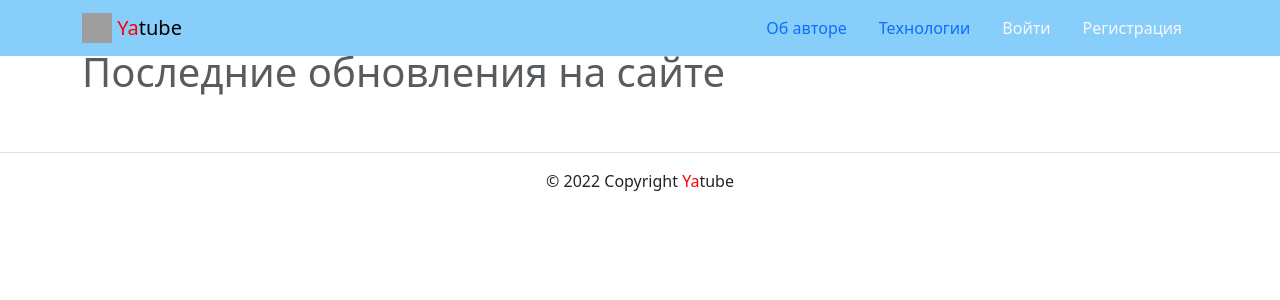
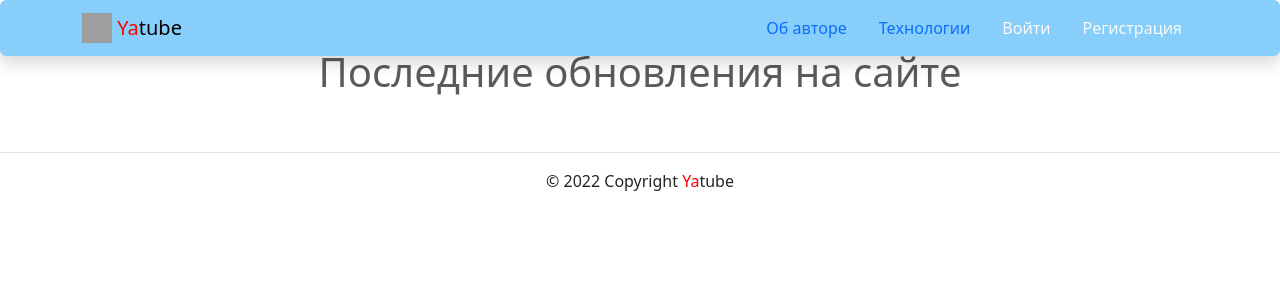
Before and after one commit to uyngruynd/hw05_final, a Django app: page / in a window 1280 px wide. Shown: the top 300 px of the page. Run offline with Django 3.2, Linux system fonts and the light colour scheme; data that the repository does not hold is empty; some libraries are stand-ins or nearby versions; grey boxes are pictures that could not be loaded.

Commit message:
html mod2

```diff
--- a/yatube/templates/includes/header.html
+++ b/yatube/templates/includes/header.html
@@ -1,6 +1,6 @@
 {% load static %}
 <header>
-  <nav class="navbar fixed-top navbar-light"
+  <nav class="navbar fixed-top navbar-light shadow rounded"
        style="background-color: lightskyblue">
     <div class="container">
       <a class="navbar-brand" href="{% url 'posts:main' %}">
@@ -35,7 +35,7 @@
                  href="{% url 'users:logout' %}">Выйти
               </a>
             </li>
-            <li>
+            <li class="nav-item py-2">
               Пользователь: {{ user.username }}
             </li>
           {% else %}
--- a/yatube/templates/posts/group_list.html
+++ b/yatube/templates/posts/group_list.html
@@ -2,7 +2,7 @@
 {% load static %}
 {% block title %} Записи сообщества: {{ group }} {% endblock %}
 {% block content %}
-    <h1 class="text-muted">{{ group.title }}</h1>
+    <h1 class="text-muted text-center">{{ group.title }}</h1>
     <p>{{ group.description }}</p>
     {% for post in page_obj %}
       {% include 'posts/includes/post_list.html' %}
--- a/yatube/templates/posts/index.html
+++ b/yatube/templates/posts/index.html
@@ -3,7 +3,7 @@
 {% block content %}
   {% include 'posts/includes/switcher.html' %}
   {% cache 20 index_page %}
-    <h1 class="text-muted">Последние обновления на сайте</h1>
+    <h1 class="text-muted text-center">Последние обновления на сайте</h1>
     {% for post in page_obj %}
       <div class="card mt-3">
         <div class="card-body">
```
